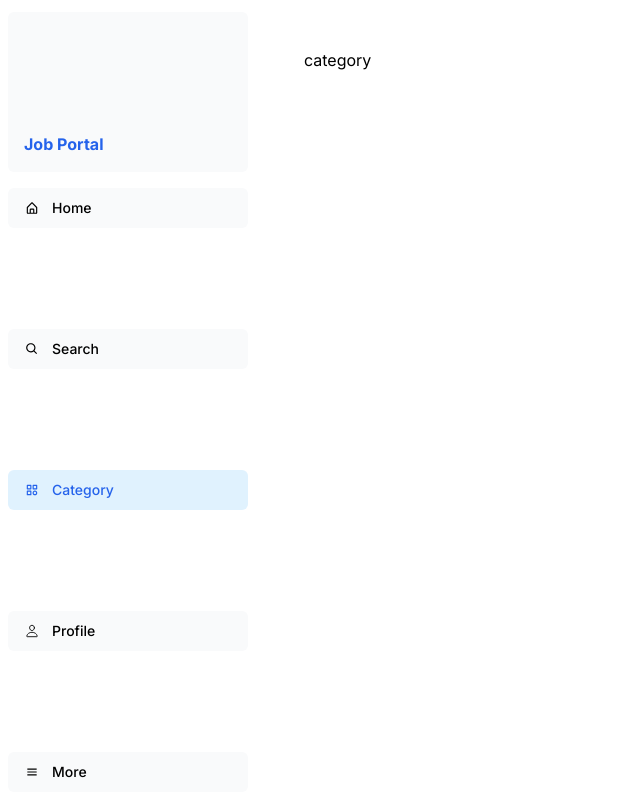
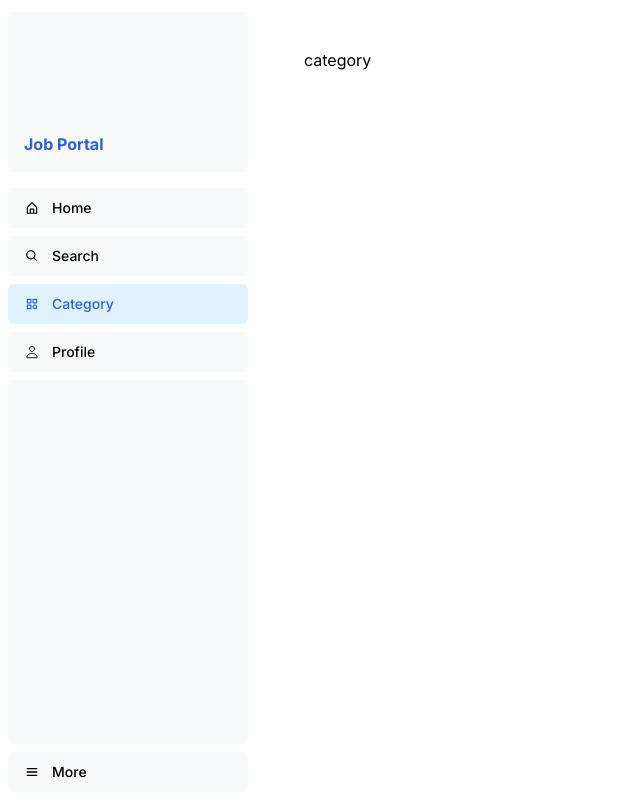
Before and after one commit to manjakaramal/job-portal, a Next.js app: page /category in a window 1280 px wide. Shown: the whole page, without its empty margins (0-640 px from the left). Built offline with nearby package versions, Linux system fonts and the light colour scheme.

Commit message:
JOB PAGES CHANGED

```diff
--- a/app/ui/nav-links.tsx
+++ b/app/ui/nav-links.tsx
@@ -1,9 +1,12 @@
-import Link from 'next/link';
+'use client';
+
+import Link from 'next/link'
 import { usePathname } from 'next/navigation';
 import clsx from 'clsx';
-import { IoPersonOutline } from 'react-icons/io5';
-import { BiCategory, BiHomeAlt, BiSearch } from 'react-icons/bi';
-import { BiMenu } from 'react-icons/bi';
+import { IoPersonOutline } from "react-icons/io5";
+import { BiCategory, BiHomeAlt, BiSearch } from "react-icons/bi";
+import { BiMenu } from "react-icons/bi";
+
 
 const links = [
     {
@@ -30,7 +33,6 @@ const links = [
 
 export default function NavLink() {
     const pathname = usePathname();
-
     return (
       <>
         {links.map((link) => {
@@ -48,27 +50,30 @@ export default function NavLink() {
                 },
                 )}
             >
-            <LinkIcon className="w-6" aria-hidden="true" />
-            <p className="hidden md:block">{link.name}</p>
+                <LinkIcon className='w-6'aria-hidden="true" />
+                <div className="hidden md:block">{link.name}</div>
             </Link>
+
             );
+
         })}
 
-      {/* More link */}
-      <Link
-        href="/more"
-        passHref
-        aria-label="More" // Provide an accessible label
+        <div className="hidden h-auto w-full grow rounded-md bg-gray-50 md:block"></div>
+
+        <Link href='/more'
+        passHref // Ensure passHref is used to correctly pass href to the underlying <a> tag
+        aria-label="More" // Provide an accessible label for screen readers
         className={clsx(
                     'flex h-[40px] grow items-center justify-center gap-2 rounded-md bg-gray-50 p-3 text-sm font-medium hover:bg-sky-100 hover:text-blue-600 md:flex-none md:justify-start md:p-2 md:px-3',
                     {
                         'bg-sky-100 text-blue-600': pathname === '/more',
                     },
-        )}
-      >
-        <BiMenu className="w-6" aria-hidden="true" />
+                )}>
+            <BiMenu className='w-6 text-base' aria-hidden="true"/>
             <div className="hidden md:block">More</div>
         </Link>
+
+
       </>
     );
 }
```
Also changed, not shown: 1 other file (tests, documents, lock files or other folders). Lines whose indentation alone changed are shown as unchanged.
